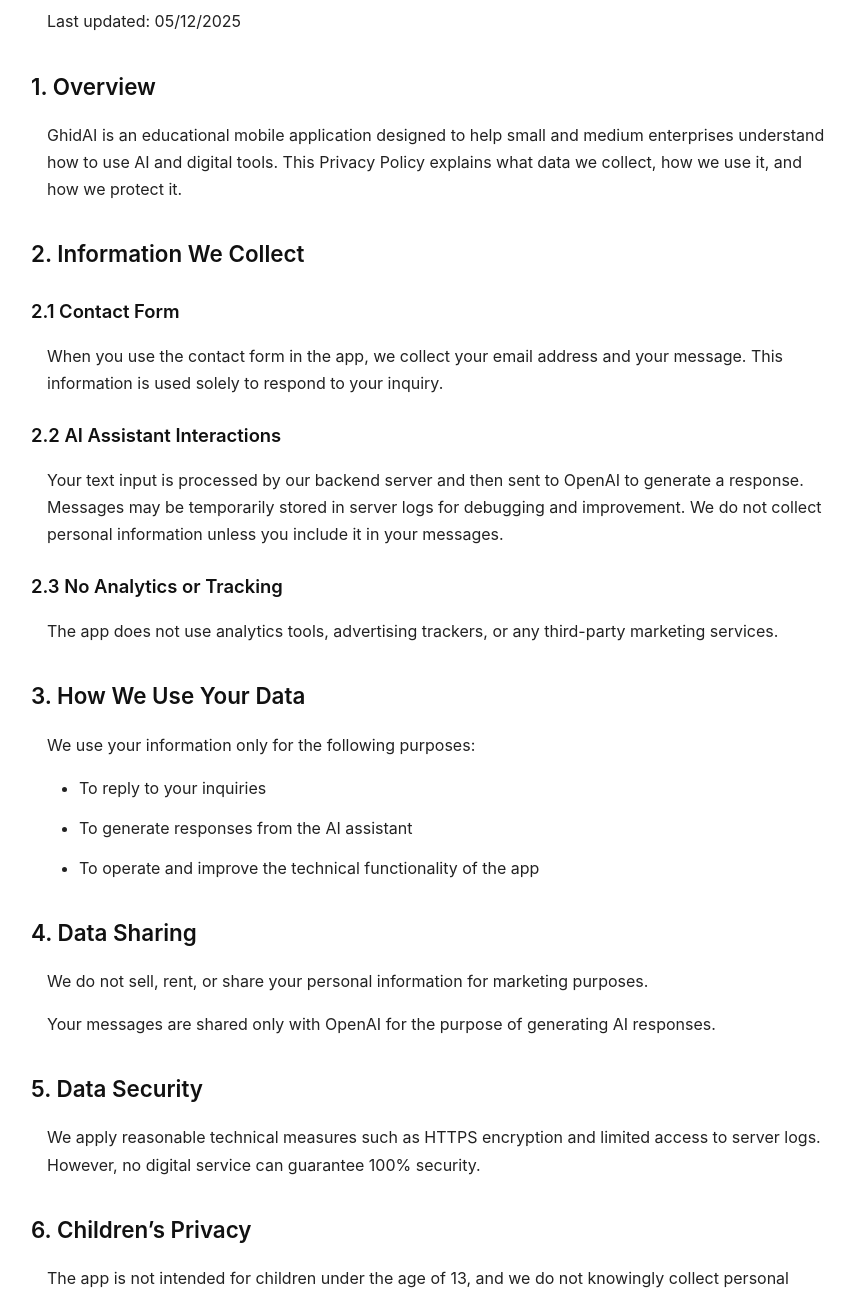
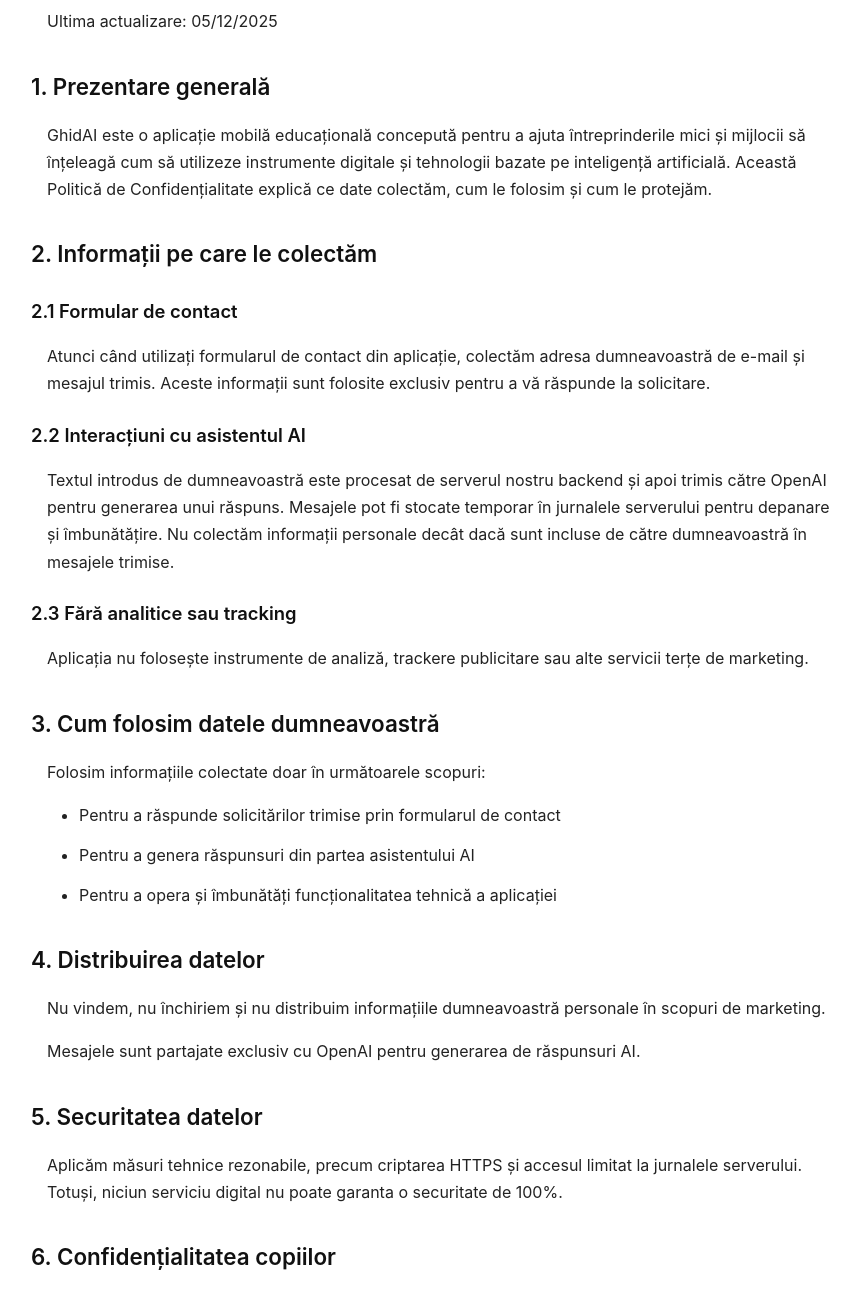
Before and after one commit to gomacchi0516-pixel/ghidAI_privacy_policy, a plain HTML site: page index.html in a window 1280 px wide. Shown: the part 102-1391 px from the top of the page, without its empty margins (209-1069 px from the left). Drawn offline with Linux system fonts and the light colour scheme.

Commit message:
Update index.html

```diff
--- a/index.html
+++ b/index.html
@@ -1,11 +1,10 @@
 <!DOCTYPE html>
-<html lang="en">
+<html lang="ro">
 <head>
 <meta charset="UTF-8">
-<title>Privacy Policy - GhidAI</title>
+<title>Politica de Confidențialitate - GhidAI</title>
 
 <style>
-
   body {
     font-family: -apple-system, BlinkMacSystemFont, "Segoe UI", Roboto, Arial, sans-serif;
     margin: 40px auto;
@@ -14,7 +13,6 @@
     line-height: 1.7;
     color: #222;
   }
-
 
   h1, h2, h3 {
     color: #111;
@@ -39,7 +37,6 @@
     margin-bottom: 0.4rem;
   }
 
-
   p, li {
     font-size: 1rem;
     margin-left: 1rem;
@@ -54,49 +51,49 @@
 </head>
 <body>
 
-<h1>Privacy Policy – GhidAI</h1>
-<p>Last updated: 05/12/2025</p>
+<h1>Politica de Confidențialitate – GhidAI</h1>
+<p>Ultima actualizare: 05/12/2025</p>
 
-<h2>1. Overview</h2>
-<p>GhidAI is an educational mobile application designed to help small and medium enterprises understand how to use AI and digital tools. This Privacy Policy explains what data we collect, how we use it, and how we protect it.</p>
+<h2>1. Prezentare generală</h2>
+<p>GhidAI este o aplicație mobilă educațională concepută pentru a ajuta întreprinderile mici și mijlocii să înțeleagă cum să utilizeze instrumente digitale și tehnologii bazate pe inteligență artificială. Această Politică de Confidențialitate explică ce date colectăm, cum le folosim și cum le protejăm.</p>
 
-<h2>2. Information We Collect</h2>
+<h2>2. Informații pe care le colectăm</h2>
 
-<h3>2.1 Contact Form</h3>
-<p>When you use the contact form in the app, we collect your email address and your message. This information is used solely to respond to your inquiry.</p>
+<h3>2.1 Formular de contact</h3>
+<p>Atunci când utilizați formularul de contact din aplicație, colectăm adresa dumneavoastră de e-mail și mesajul trimis. Aceste informații sunt folosite exclusiv pentru a vă răspunde la solicitare.</p>
 
-<h3>2.2 AI Assistant Interactions</h3>
-<p>Your text input is processed by our backend server and then sent to OpenAI to generate a response. Messages may be temporarily stored in server logs for debugging and improvement. We do not collect personal information unless you include it in your messages.</p>
+<h3>2.2 Interacțiuni cu asistentul AI</h3>
+<p>Textul introdus de dumneavoastră este procesat de serverul nostru backend și apoi trimis către OpenAI pentru generarea unui răspuns. Mesajele pot fi stocate temporar în jurnalele serverului pentru depanare și îmbunătățire. Nu colectăm informații personale decât dacă sunt incluse de către dumneavoastră în mesajele trimise.</p>
 
-<h3>2.3 No Analytics or Tracking</h3>
-<p>The app does not use analytics tools, advertising trackers, or any third-party marketing services.</p>
+<h3>2.3 Fără analitice sau tracking</h3>
+<p>Aplicația nu folosește instrumente de analiză, trackere publicitare sau alte servicii terțe de marketing.</p>
 
-<h2>3. How We Use Your Data</h2>
-<p>We use your information only for the following purposes:</p>
+<h2>3. Cum folosim datele dumneavoastră</h2>
+<p>Folosim informațiile colectate doar în următoarele scopuri:</p>
 <ul>
-  <li>To reply to your inquiries</li>
-  <li>To generate responses from the AI assistant</li>
-  <li>To operate and improve the technical functionality of the app</li>
+  <li>Pentru a răspunde solicitărilor trimise prin formularul de contact</li>
+  <li>Pentru a genera răspunsuri din partea asistentului AI</li>
+  <li>Pentru a opera și îmbunătăți funcționalitatea tehnică a aplicației</li>
 </ul>
 
-<h2>4. Data Sharing</h2>
-<p>We do not sell, rent, or share your personal information for marketing purposes.</p>
-<p>Your messages are shared only with OpenAI for the purpose of generating AI responses.</p>
+<h2>4. Distribuirea datelor</h2>
+<p>Nu vindem, nu închiriem și nu distribuim informațiile dumneavoastră personale în scopuri de marketing.</p>
+<p>Mesajele sunt partajate exclusiv cu OpenAI pentru generarea de răspunsuri AI.</p>
 
-<h2>5. Data Security</h2>
-<p>We apply reasonable technical measures such as HTTPS encryption and limited access to server logs. However, no digital service can guarantee 100% security.</p>
+<h2>5. Securitatea datelor</h2>
+<p>Aplicăm măsuri tehnice rezonabile, precum criptarea HTTPS și accesul limitat la jurnalele serverului. Totuși, niciun serviciu digital nu poate garanta o securitate de 100%.</p>
 
-<h2>6. Children’s Privacy</h2>
-<p>The app is not intended for children under the age of 13, and we do not knowingly collect personal information from children.</p>
+<h2>6. Confidențialitatea copiilor</h2>
+<p>Aplicația nu este destinată copiilor sub 13 ani și nu colectăm în mod intenționat informații personale de la copii.</p>
 
-<h2>7. Your Rights</h2>
-<p>You may request deletion of your contact form submissions or inquire about what data is stored. You may also request corrections of inaccurate data.</p>
+<h2>7. Drepturile dumneavoastră</h2>
+<p>Puteți solicita ștergerea mesajelor transmise prin formularul de contact sau puteți solicita informații despre datele stocate. De asemenea, puteți solicita corectarea datelor inexacte.</p>
 
 <h2>8. Contact</h2>
-<p>Email: <b>contact@ghidai.ro</b></p>
+<p>E-mail: <b>contact@ghidai.ro</b></p>
 
-<h2>9. Changes to This Policy</h2>
-<p>We may update this Privacy Policy when necessary. Updated versions will be published on this same page.</p>
+<h2>9. Modificări ale acestei politici</h2>
+<p>Putem actualiza această Politică de Confidențialitate atunci când este necesar. Versiunile actualizate vor fi publicate pe această pagină.</p>
 
 </body>
 </html>
```
